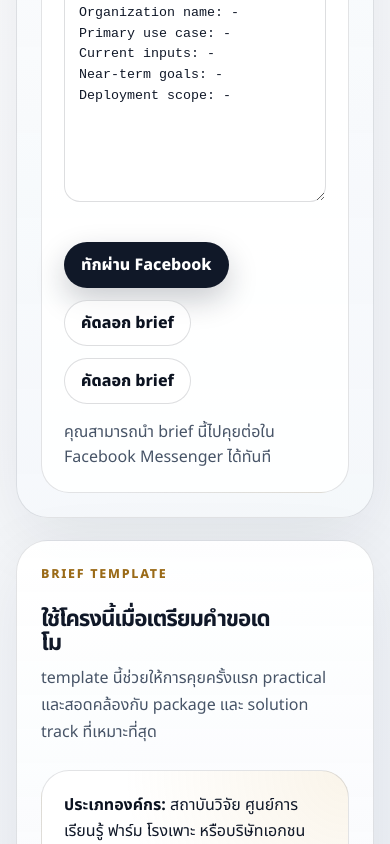
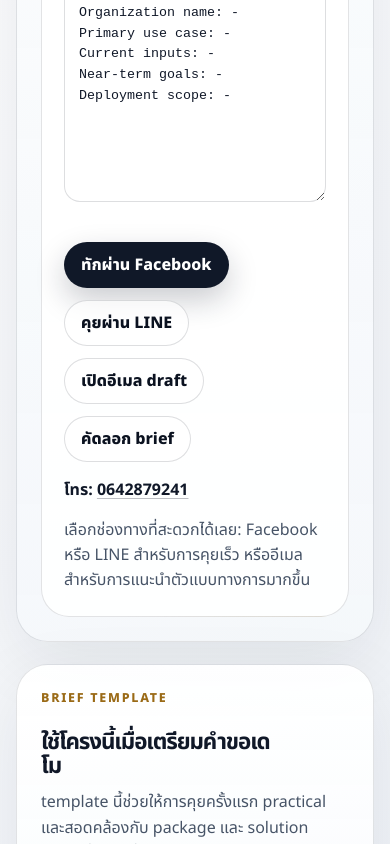
Before and after one commit to godmode99/iot-2026, a Next.js app in the folder dashboard/: page /request-demo in a window 390 px wide. Shown: the part 4215-5059 px from the top of the page. Built offline with nearby package versions, Linux system fonts and the light colour scheme; no server answers.

Commit message:
Add LINE, phone, and email contact options to request demo

```diff
--- a/dashboard/app/globals.css
+++ b/dashboard/app/globals.css
@@ -1153,6 +1153,19 @@ h2 {
   line-height: 1.58;
 }
 
+.request-demo-phone {
+  margin: 0;
+  color: var(--ink);
+  font-weight: 700;
+}
+
+.request-demo-phone a {
+  color: inherit;
+  text-decoration: underline;
+  text-decoration-color: rgba(16, 24, 40, 0.28);
+  text-underline-offset: 3px;
+}
+
 .request-demo-template {
   display: grid;
   gap: 14px;
--- a/dashboard/app/request-demo/page.jsx
+++ b/dashboard/app/request-demo/page.jsx
@@ -1,6 +1,11 @@
 import Link from "next/link";
 import { RequestDemoForm } from "@/components/request-demo-form.jsx";
-import { getContactEmail, getFacebookPageUrl } from "@/lib/env.js";
+import {
+  getContactEmail,
+  getContactPhone,
+  getFacebookPageUrl,
+  getLineContactUrl
+} from "@/lib/env.js";
 import { getMessages, t } from "@/lib/i18n.js";
 
 export const metadata = {
@@ -10,7 +15,9 @@ export const metadata = {
 export default async function RequestDemoPage() {
   const messages = await getMessages();
   const contactEmail = getContactEmail();
+  const contactPhone = getContactPhone();
   const facebookPageUrl = getFacebookPageUrl();
+  const lineContactUrl = getLineContactUrl();
   const paths = ["research", "operations", "enterprise"].map((item) => ({
     title: t(messages, `requestDemoPage.paths.${item}.title`),
     body: t(messages, `requestDemoPage.paths.${item}.body`)
@@ -42,12 +49,16 @@ export default async function RequestDemoPage() {
     copyAction: t(messages, "requestDemoPage.form.copyAction"),
     copiedAction: t(messages, "requestDemoPage.form.copiedAction"),
     facebookAction: t(messages, "requestDemoPage.form.facebookAction"),
+    lineAction: t(messages, "requestDemoPage.form.lineAction"),
     emailAction: t(messages, "requestDemoPage.form.emailAction"),
     facebookReady: t(messages, "requestDemoPage.form.facebookReady"),
+    socialReady: t(messages, "requestDemoPage.form.socialReady"),
+    allReady: t(messages, "requestDemoPage.form.allReady"),
     contactReady: t(messages, "requestDemoPage.form.contactReady"),
     emailReady: t(messages, "requestDemoPage.form.emailReady"),
     emailMissing: t(messages, "requestDemoPage.form.emailMissing"),
-    emailSubject: t(messages, "requestDemoPage.form.emailSubject")
+    emailSubject: t(messages, "requestDemoPage.form.emailSubject"),
+    phoneLabel: t(messages, "requestDemoPage.form.phoneLabel")
   };
 
   return (
@@ -115,7 +126,13 @@ export default async function RequestDemoPage() {
         </div>
       </section>
 
-      <RequestDemoForm contactEmail={contactEmail} facebookPageUrl={facebookPageUrl} labels={formLabels} />
+      <RequestDemoForm
+        contactEmail={contactEmail}
+        contactPhone={contactPhone}
+        facebookPageUrl={facebookPageUrl}
+        labels={formLabels}
+        lineContactUrl={lineContactUrl}
+      />
 
       <section className="request-demo-panel" aria-labelledby="demo-template-title">
         <div className="home-section-heading">
--- a/dashboard/components/request-demo-form.jsx
+++ b/dashboard/components/request-demo-form.jsx
@@ -24,7 +24,7 @@ function buildBrief(form) {
   ].join("\n");
 }
 
-export function RequestDemoForm({ contactEmail, facebookPageUrl, labels }) {
+export function RequestDemoForm({ contactEmail, contactPhone, facebookPageUrl, lineContactUrl, labels }) {
   const [form, setForm] = useState(INITIAL_FORM);
   const [copied, setCopied] = useState(false);
   const briefId = useId();
@@ -147,12 +147,21 @@ export function RequestDemoForm({ contactEmail, facebookPageUrl, labels }) {
                 {labels.facebookAction}
               </a>
             ) : null}
+            {lineContactUrl ? (
+              <a className="button-secondary" href={lineContactUrl} rel="noreferrer" target="_blank">
+                {labels.lineAction}
+              </a>
+            ) : null}
             {contactEmail ? (
-              <a className={facebookPageUrl ? "button-secondary" : "button"} href={mailtoHref}>
+              <a className={facebookPageUrl || lineContactUrl ? "button-secondary" : "button"} href={mailtoHref}>
                 {labels.emailAction}
               </a>
             ) : (
-              <button className={facebookPageUrl ? "button-secondary" : "button"} onClick={copyBrief} type="button">
+              <button
+                className={facebookPageUrl || lineContactUrl ? "button-secondary" : "button"}
+                onClick={copyBrief}
+                type="button"
+              >
                 {copied ? labels.copiedAction : labels.copyAction}
               </button>
             )}
@@ -161,12 +170,22 @@ export function RequestDemoForm({ contactEmail, facebookPageUrl, labels }) {
             </button>
           </div>
 
+          {contactPhone ? (
+            <p className="request-demo-phone">
+              <strong>{labels.phoneLabel}</strong> <a href={`tel:${contactPhone}`}>{contactPhone}</a>
+            </p>
+          ) : null}
+
           <p className="muted request-demo-note">
-            {facebookPageUrl && contactEmail
+            {facebookPageUrl && lineContactUrl && contactEmail
+              ? labels.allReady
+              : facebookPageUrl && lineContactUrl
+                ? labels.socialReady
+                : facebookPageUrl && contactEmail
               ? labels.contactReady
               : contactEmail
                 ? labels.emailReady
-                : facebookPageUrl
+                : facebookPageUrl || lineContactUrl
                   ? labels.facebookReady
                   : labels.emailMissing}
           </p>
--- a/dashboard/lib/env.js
+++ b/dashboard/lib/env.js
@@ -21,7 +21,9 @@ export function getAppUrl() {
 }
 
 export function getContactEmail() {
-  return process.env.NEXT_PUBLIC_CONTACT_EMAIL ?? process.env.CONTACT_EMAIL ?? "";
+  return process.env.NEXT_PUBLIC_CONTACT_EMAIL
+    ?? process.env.CONTACT_EMAIL
+    ?? "bestpratice168@gmail.com";
 }
 
 export function getFacebookPageUrl() {
@@ -29,3 +31,15 @@ export function getFacebookPageUrl() {
     ?? process.env.FACEBOOK_PAGE_URL
     ?? "https://www.facebook.com/profile.php?id=61574298551231";
 }
+
+export function getLineContactUrl() {
+  return process.env.NEXT_PUBLIC_LINE_CONTACT_URL
+    ?? process.env.LINE_CONTACT_URL
+    ?? "https://line.me/ti/p/L3kt2FRvJt";
+}
+
+export function getContactPhone() {
+  return process.env.NEXT_PUBLIC_CONTACT_PHONE
+    ?? process.env.CONTACT_PHONE
+    ?? "0642879241";
+}
--- a/dashboard/messages/en.json
+++ b/dashboard/messages/en.json
@@ -427,12 +427,16 @@
       "copyAction": "Copy brief",
       "copiedAction": "Copied",
       "facebookAction": "Message on Facebook",
+      "lineAction": "Chat on LINE",
       "emailAction": "Open email draft",
       "facebookReady": "You can take this brief to Facebook Messenger right away.",
+      "socialReady": "You can use Facebook or LINE for quick contact with this prepared brief.",
+      "allReady": "Choose the contact path that fits best: Facebook or LINE for quick conversation, or email for a more formal introduction.",
       "contactReady": "Choose the contact path that fits best: Facebook for quick conversation, or email for a more formal introduction.",
       "emailReady": "Your email client will open with the prepared brief.",
       "emailMissing": "Set NEXT_PUBLIC_CONTACT_EMAIL to enable direct email drafting. Until then, copy this brief and send it through your preferred channel.",
-      "emailSubject": "Request demo | ArayaShiki Lab"
+      "emailSubject": "Request demo | ArayaShiki Lab",
+      "phoneLabel": "Phone:"
     },
     "templateEyebrow": "Brief template",
     "templateTitle": "Use this structure when preparing a demo request.",
--- a/dashboard/messages/th.json
+++ b/dashboard/messages/th.json
@@ -419,12 +419,16 @@
       "copyAction": "คัดลอก brief",
       "copiedAction": "คัดลอกแล้ว",
       "facebookAction": "ทักผ่าน Facebook",
+      "lineAction": "คุยผ่าน LINE",
       "emailAction": "เปิดอีเมล draft",
       "facebookReady": "คุณสามารถนำ brief นี้ไปคุยต่อใน Facebook Messenger ได้ทันที",
+      "socialReady": "คุณสามารถใช้ Facebook หรือ LINE เพื่อติดต่ออย่างรวดเร็วพร้อม brief นี้ได้ทันที",
+      "allReady": "เลือกช่องทางที่สะดวกได้เลย: Facebook หรือ LINE สำหรับการคุยเร็ว หรืออีเมลสำหรับการแนะนำตัวแบบทางการมากขึ้น",
       "contactReady": "เลือกช่องทางที่สะดวกได้เลย: Facebook สำหรับการคุยเร็ว หรืออีเมลสำหรับการแนะนำตัวแบบทางการมากขึ้น",
       "emailReady": "ระบบจะเปิดโปรแกรมอีเมลพร้อมข้อความ brief ที่เตรียมไว้",
       "emailMissing": "ตั้งค่า NEXT_PUBLIC_CONTACT_EMAIL เพื่อเปิดอีเมลได้โดยตรง ระหว่างนี้สามารถคัดลอก brief นี้ไปส่งผ่านช่องทางที่คุณใช้ได้",
-      "emailSubject": "Request demo | ArayaShiki Lab"
+      "emailSubject": "Request demo | ArayaShiki Lab",
+      "phoneLabel": "โทร:"
     },
     "templateEyebrow": "Brief template",
     "templateTitle": "ใช้โครงนี้เมื่อเตรียมคำขอเดโม",
```
